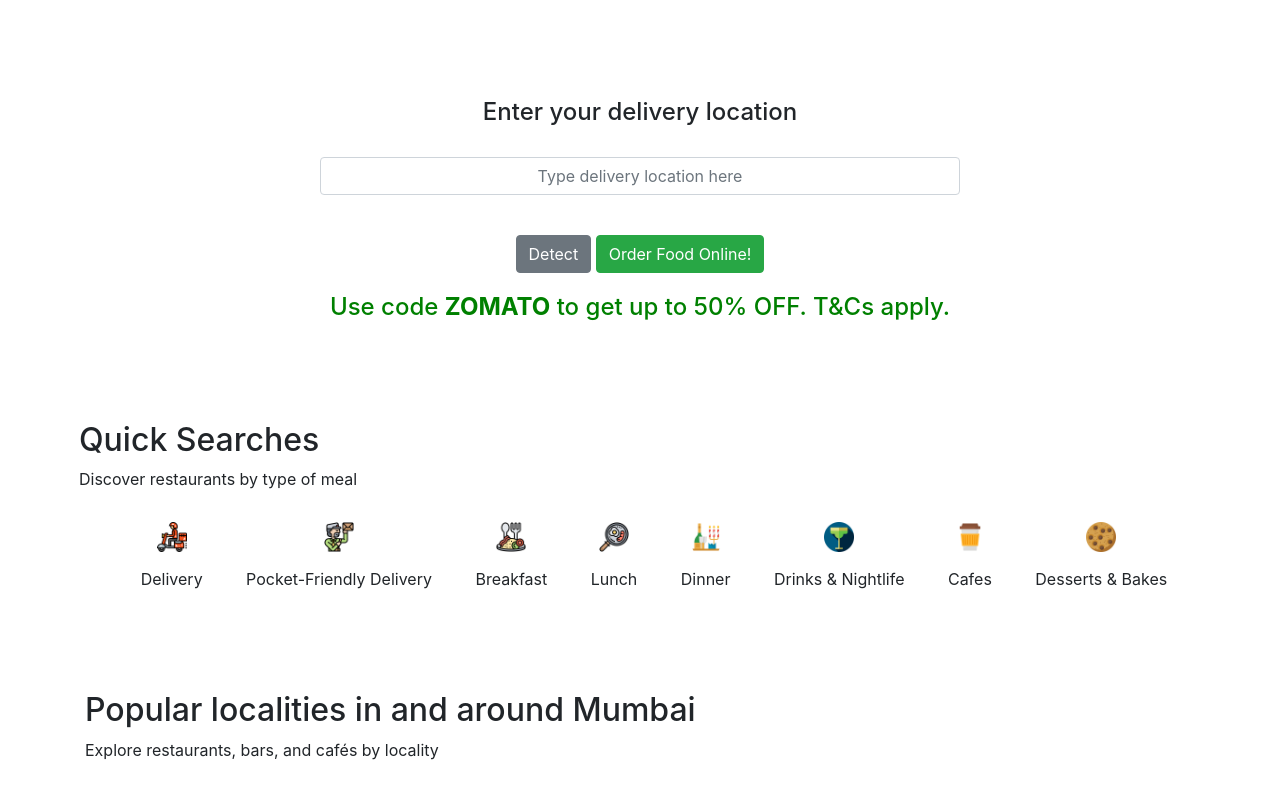
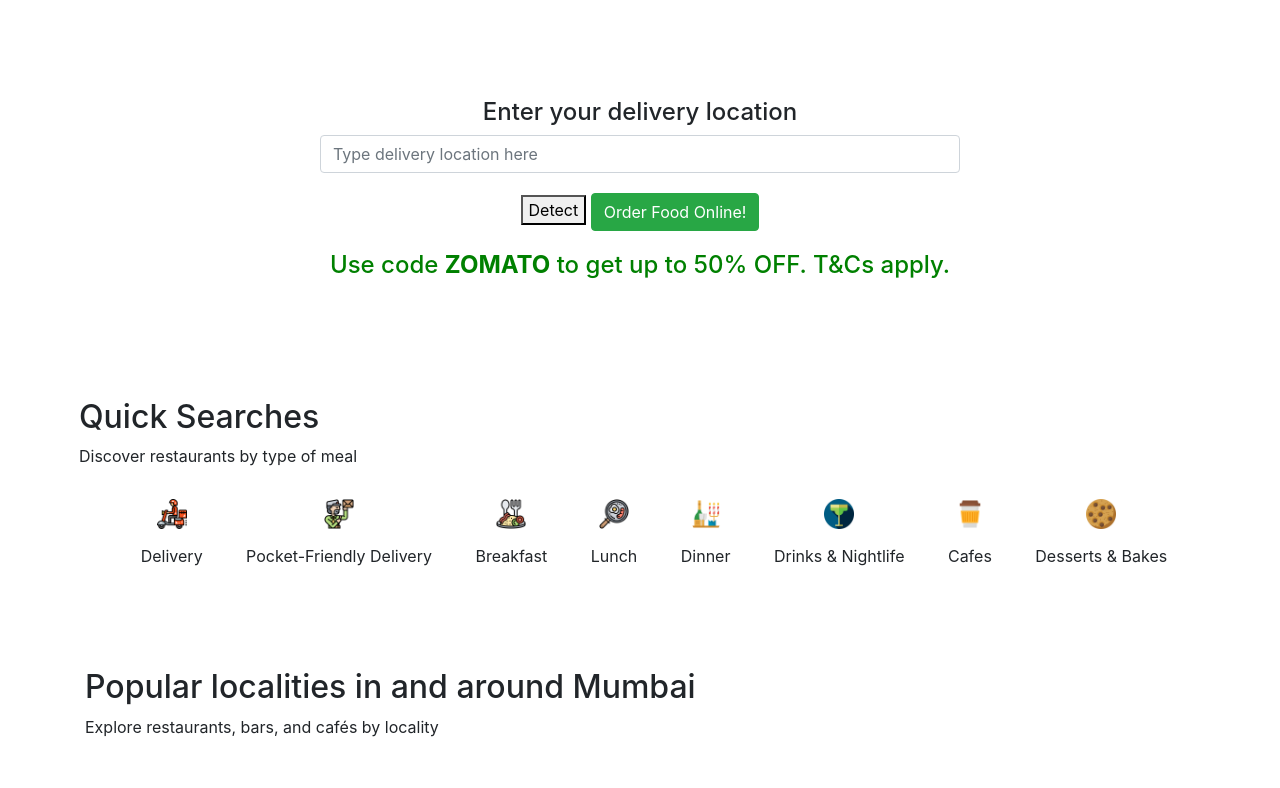
Before and after one commit to sonal599/zomato-replica, a plain HTML site: page index.html in a window 1280 px wide. Shown: the part 692-1480 px from the top of the page. Drawn offline with nearby package versions, Linux system fonts and the light colour scheme; files whose address does not match are found by name.

Commit message:
Update index.html

```diff
--- a/index.html
+++ b/index.html
@@ -48,8 +48,8 @@
 
     <div class="widget">
       <h4>Enter your delivery location</h4>
-      <input class="search-del form-control" type="text" placeholder="Type delivery location here" >
-      <button class="detect-btn btn btn-secondary" type="button" name="button">Detect</button>
+      <input id="search-del" class=" form-control" type="text" placeholder="Type delivery location here" >
+      <button class="detect-btn" type="button" name="button">Detect</button>
       <button class="order-btn btn btn-success" type="button" name="button">Order Food Online!</button>
       <h4 style="color:green">Use code <b>ZOMATO</b> to get up to 50% OFF. T&Cs apply.</h4>
     </div>
@@ -57,7 +57,8 @@
     <section class="categories container">
       <h2 id="cat-title" >Quick Searches</h2>
       <p id="cat-subtitle">Discover restaurants by type of meal</p>
-      <ul class="category-list d-flex flex-row flex-wrap align-items-center justify-content-around ">
+      <ul class="category-list">
+         <span class="d-flex flex-row flex-wrap align-items-center justify-content-around">
           <li class="li-pad d-flex flex-column align-items-center justify-content-around">
             <img class="cat-img" src="images/delivery.png" alt="">Delivery
           </li>
@@ -82,6 +83,7 @@
           <li class="li-pad d-flex flex-column align-items-center justify-content-around">
             <img class="cat-img" src="images/desert.png" alt="">Desserts & Bakes
           </li>
+        </span>
       </ul>
     </section>
 
```
Lines whose indentation alone changed are shown as unchanged.
